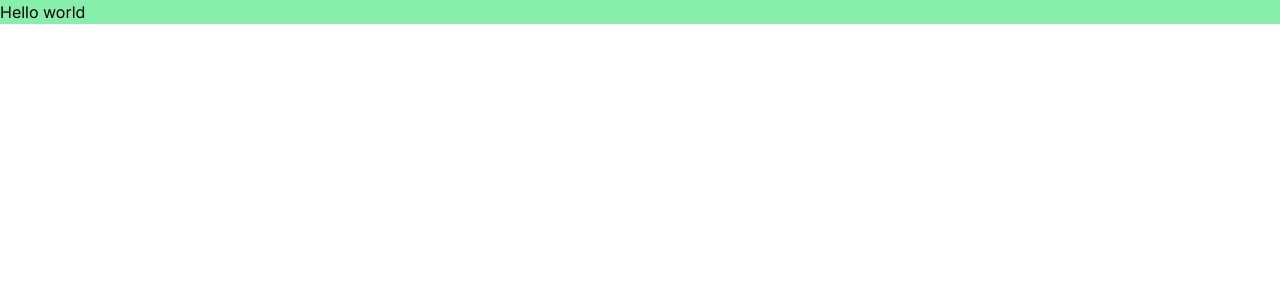
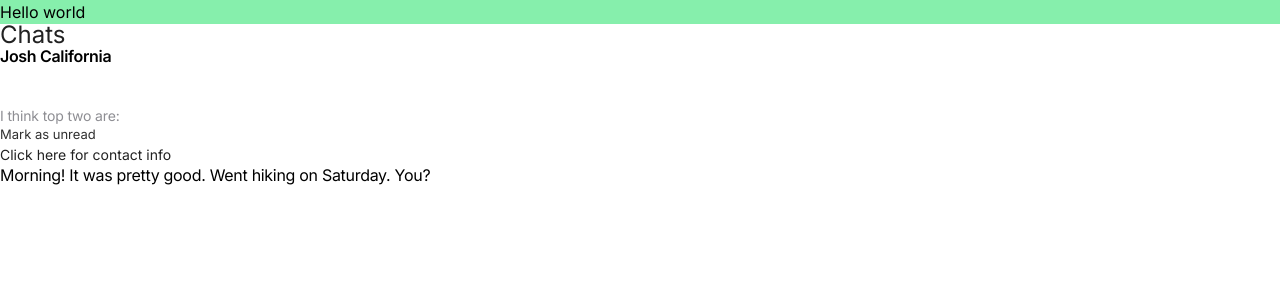
Before and after one commit to mdashfaque-mamdu-au17/monk-commerce-task, a React (Vite) app: page / in a window 1280 px wide. Shown: the top 300 px of the page. Built offline with nearby package versions, Linux system fonts and the light colour scheme.

Commit message:
component texting

```diff
--- a/src/App.tsx
+++ b/src/App.tsx
@@ -1,7 +1,22 @@
+import { Heading, Text } from './components';
+
 function App() {
   return (
     <>
       <div className="bg-green-300">Hello world</div>
+      <Heading headingType="h1">Chats</Heading>
+      <Heading headingType="h3" variant="medium">
+        Josh California
+      </Heading>
+
+      <div className="mt-10">
+        <Text variant="gray">I think top two are:</Text>
+        <Text variant="black-one">Mark as unread</Text>
+        <Text variant="black-two">Click here for contact info</Text>
+        <Text variant="black-three">
+          Morning! It was pretty good. Went hiking on Saturday. You?
+        </Text>
+      </div>
     </>
   );
 }
```
